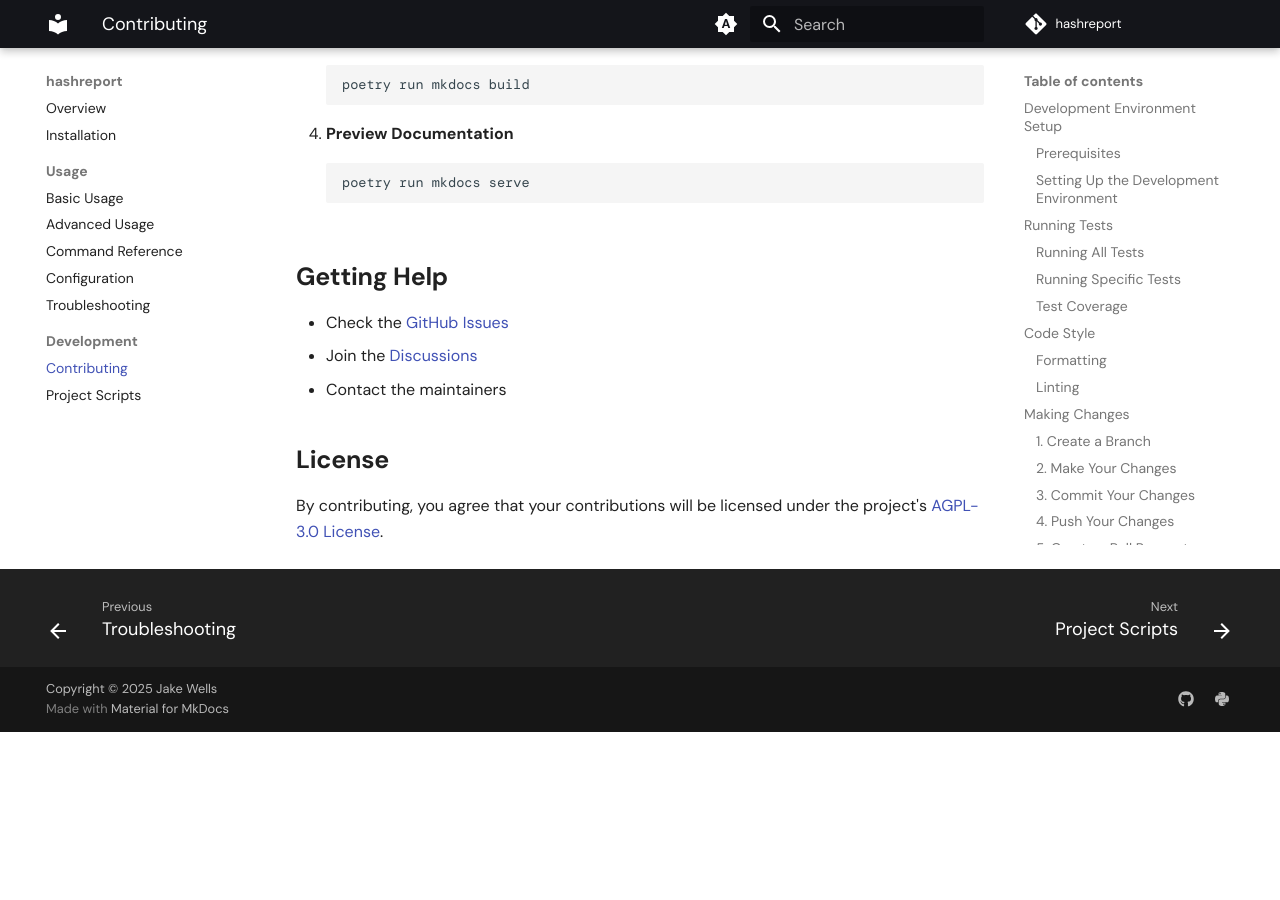
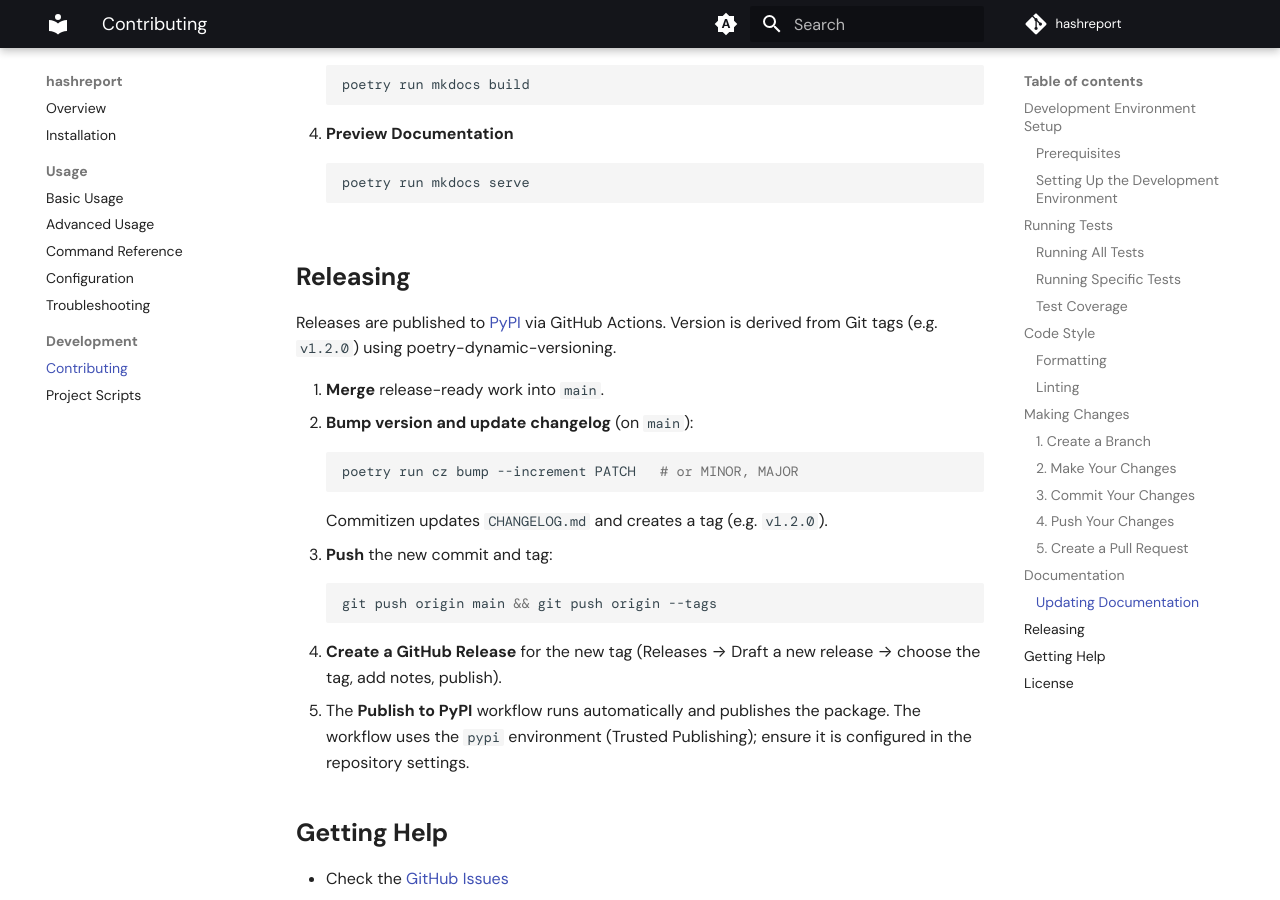
Before and after one commit to madebyjake/hashreport, an MkDocs documentation site: the page built from docs/contributing.md, in a window 1280 px wide and 900 px high, scrolled down 4194 px. Built offline with MkDocs 1.6.1 and Material for MkDocs 9.7.7, drawn with Linux system fonts in a browser that asks for light colours; some web fonts are replaced; comment, search, counter and statistics services are not loaded; the version menu is left out; before the commit the page ends 4926 px from its top, so only the background shows below that.

Commit message:
docs: add release process

````diff
--- a/docs/contributing.md
+++ b/docs/contributing.md
@@ -181,6 +181,23 @@ git push origin feature/your-feature-name
    poetry run mkdocs serve
    ```
 
+## **Releasing**
+
+Releases are published to [PyPI](https://pypi.org/project/hashreport/) via GitHub Actions. Version is derived from Git tags (e.g. `v1.2.0`) using poetry-dynamic-versioning.
+
+1. **Merge** release-ready work into `main`.
+2. **Bump version and update changelog** (on `main`):
+   ```bash
+   poetry run cz bump --increment PATCH   # or MINOR, MAJOR
+   ```
+   Commitizen updates `CHANGELOG.md` and creates a tag (e.g. `v1.2.0`).
+3. **Push** the new commit and tag:
+   ```bash
+   git push origin main && git push origin --tags
+   ```
+4. **Create a GitHub Release** for the new tag (Releases → Draft a new release → choose the tag, add notes, publish).
+5. The **Publish to PyPI** workflow runs automatically and publishes the package. The workflow uses the `pypi` environment (Trusted Publishing); ensure it is configured in the repository settings.
+
 ## **Getting Help**
 
 - Check the [GitHub Issues](https://github.com/madebyjake/hashreport/issues)
````
